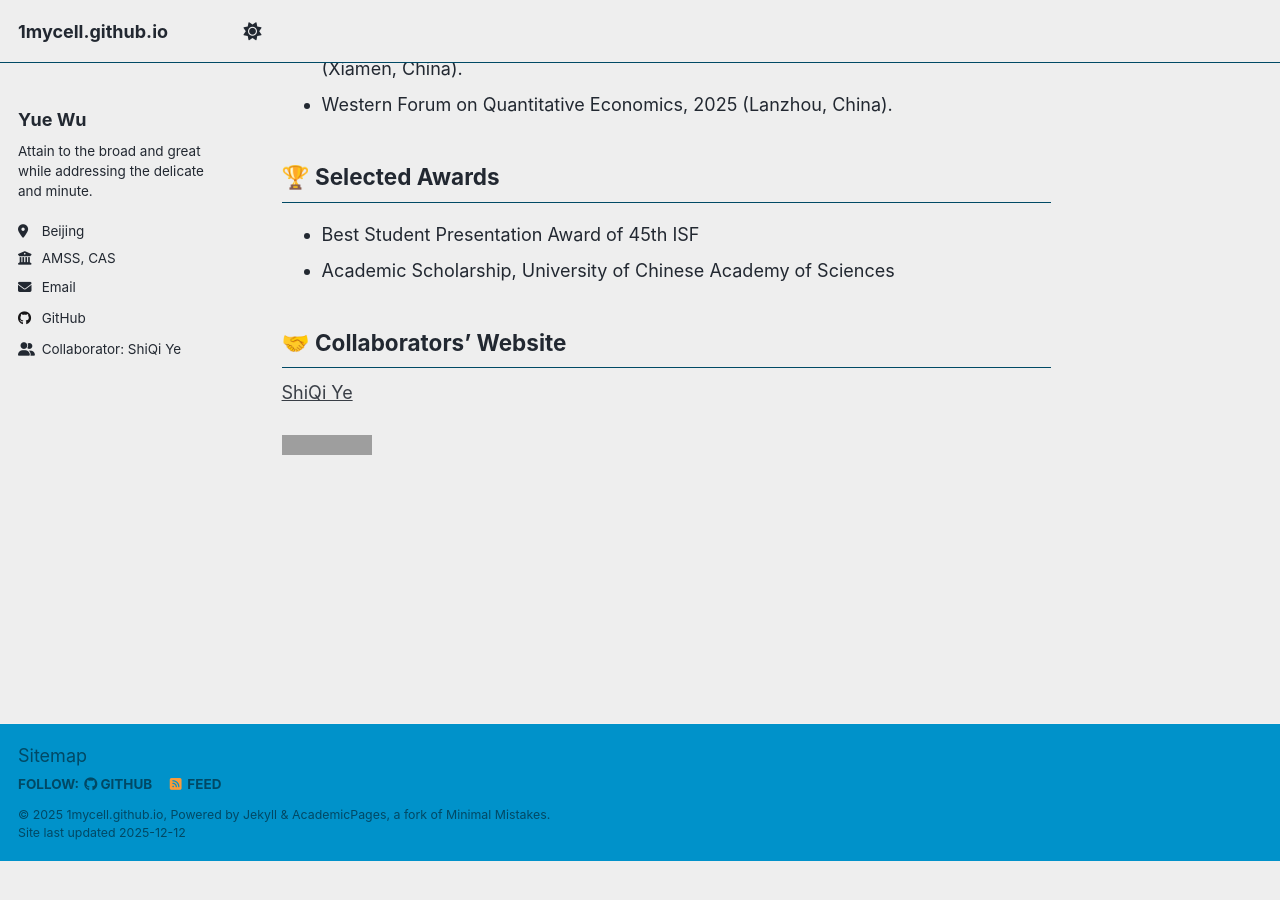
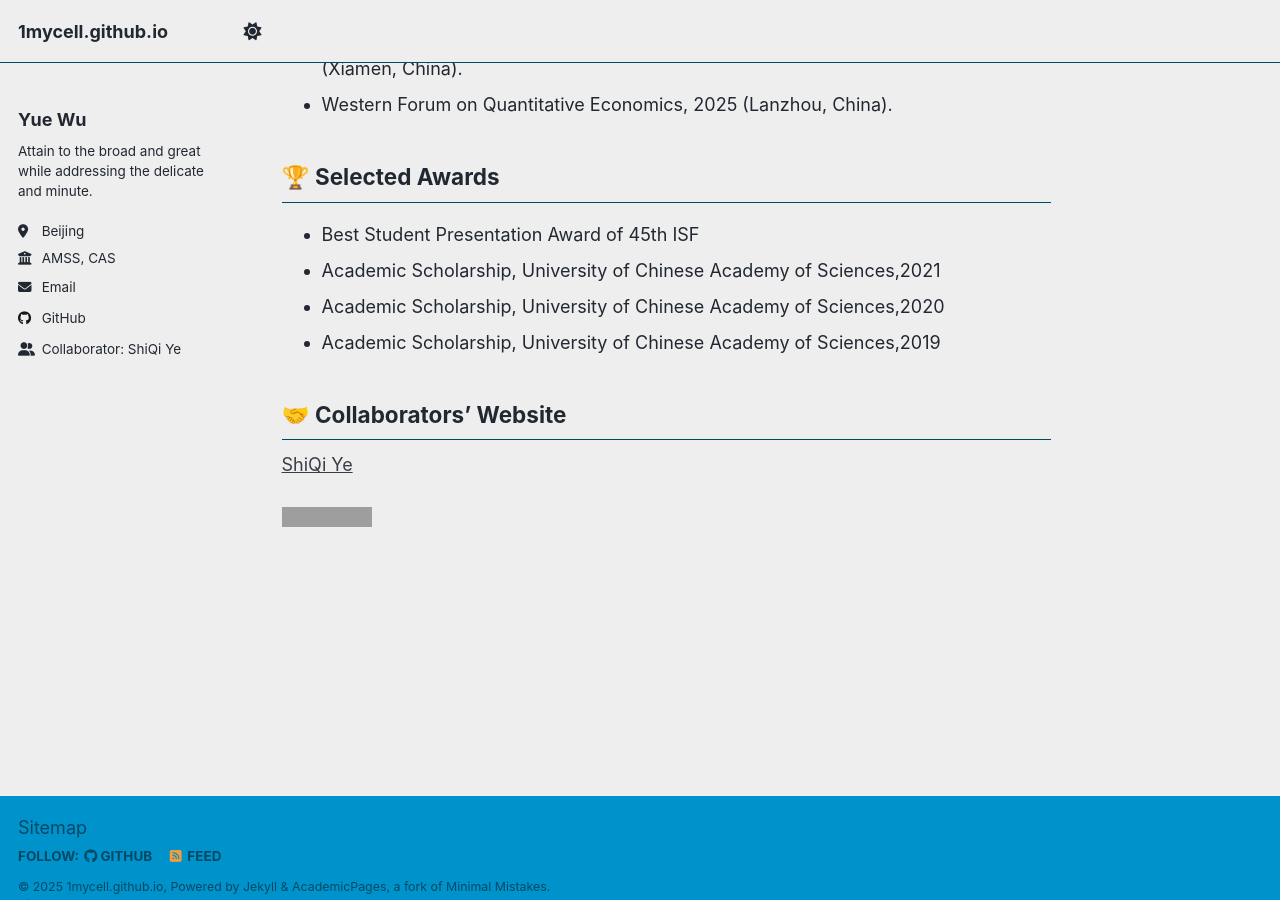
Before and after one commit to 1mycell/1mycell.github.io, a Jekyll site: the page built from _pages/about.md, in a window 1280 px wide and 900 px high, scrolled down 1887 px. Built offline with Jekyll 4.4.1, drawn with Linux system fonts in a browser that asks for light colours; a script that is not in the unit is left out; before the commit the page ends 2748 px from its top, so only the background shows below that; grey boxes are pictures that could not be loaded.

Commit message:
Add years to Academic Scholarship entries
Updated the Academic Scholarship entries with years.

```diff
--- a/_pages/about.md
+++ b/_pages/about.md
@@ -55,7 +55,10 @@ Advisor: Prof. Yongmiao Hong
 
 ## 🏆 Selected Awards
 - Best Student Presentation Award of 45th ISF
-- Academic Scholarship, University of Chinese Academy of Sciences
+- Academic Scholarship, University of Chinese Academy of Sciences,2021
+- Academic Scholarship, University of Chinese Academy of Sciences,2020
+- Academic Scholarship, University of Chinese Academy of Sciences,2019
+
 
 ## 🤝 Collaborators' Website {#collaborators-website}
 [ShiQi Ye](https://www.shiqi-ye.com/)
```
